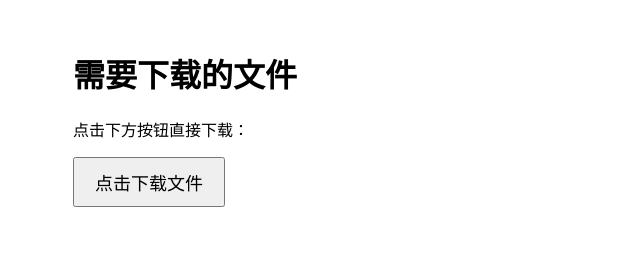
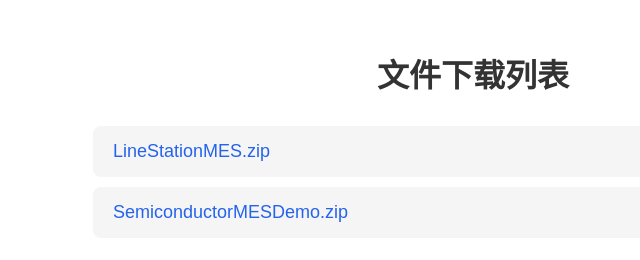
Before and after one commit to n9tho3/github.io, a plain HTML site: page index.html in a window 1280 px wide. Shown: the whole page, without its empty margins (167-807 px from the left). Drawn offline with Linux system fonts and the light colour scheme.

Commit message:
Update index.html

```diff
--- a/index.html
+++ b/index.html
@@ -1,15 +1,66 @@
 <!DOCTYPE html>
-<html>
+<html lang="zh-CN">
 <head>
     <meta charset="UTF-8">
-    <title>我的文件下载</title>
+    <meta name="viewport" content="width=device-width, initial-scale=1.0">
+    <title>文件下载</title>
+    <style>
+        /* 简单美化，让页面更美观 */
+        * {
+            margin: 0;
+            padding: 0;
+            box-sizing: border-box;
+            font-family: "Microsoft Yahei", sans-serif;
+        }
+        .container {
+            max-width: 800px;
+            margin: 50px auto;
+            padding: 0 20px;
+        }
+        h1 {
+            color: #333;
+            text-align: center;
+            margin-bottom: 30px;
+        }
+        .download-list {
+            list-style: none;
+        }
+        .download-item {
+            padding: 15px 20px;
+            margin-bottom: 10px;
+            background: #f5f5f5;
+            border-radius: 8px;
+            transition: background 0.2s;
+        }
+        .download-item:hover {
+            background: #e8e8e8;
+        }
+        .download-item a {
+            display: block;
+            text-decoration: none;
+            color: #2563eb;
+            font-size: 18px;
+        }
+        .download-item a:hover {
+            text-decoration: underline;
+        }
+    </style>
 </head>
-<body style="max-width: 800px; margin: 50px auto; padding: 0 20px;">
-    <h1>需要下载的文件</h1>
-    <p>点击下方按钮直接下载：</p>
-    <!-- 这里把href改成你刚才上传的文件名，比如你传的是我的文件.zip就改成对应名字 -->
-    <a href="SemiconductorMESDemo.zip" download>
-        <button style="padding: 10px 20px; font-size: 18px; cursor: pointer;">点击下载文件</button>
-    </a>
+<body>
+    <div class="container">
+        <h1>文件下载列表</h1>
+        <ul class="download-list">
+            <!-- 这里是下载项，复制多份就能加多个下载链接 -->
+            <li class="download-item">
+                <!-- 把href改成你刚才复制的GitHub zip直链，文字改成你的文件名 -->
+                <a href="LineStationMES.zip" download>LineStationMES.zip</a>
+            </li>
+            <li class="download-item">
+                <a href="SemiconductorMESDemo.zip" download>SemiconductorMESDemo.zip</a>
+            </li>
+            <!-- 继续加更多下载项，复制上面的<li>块就行 -->
+        </ul>
+    </div>
+
 </body>
 </html>
```
